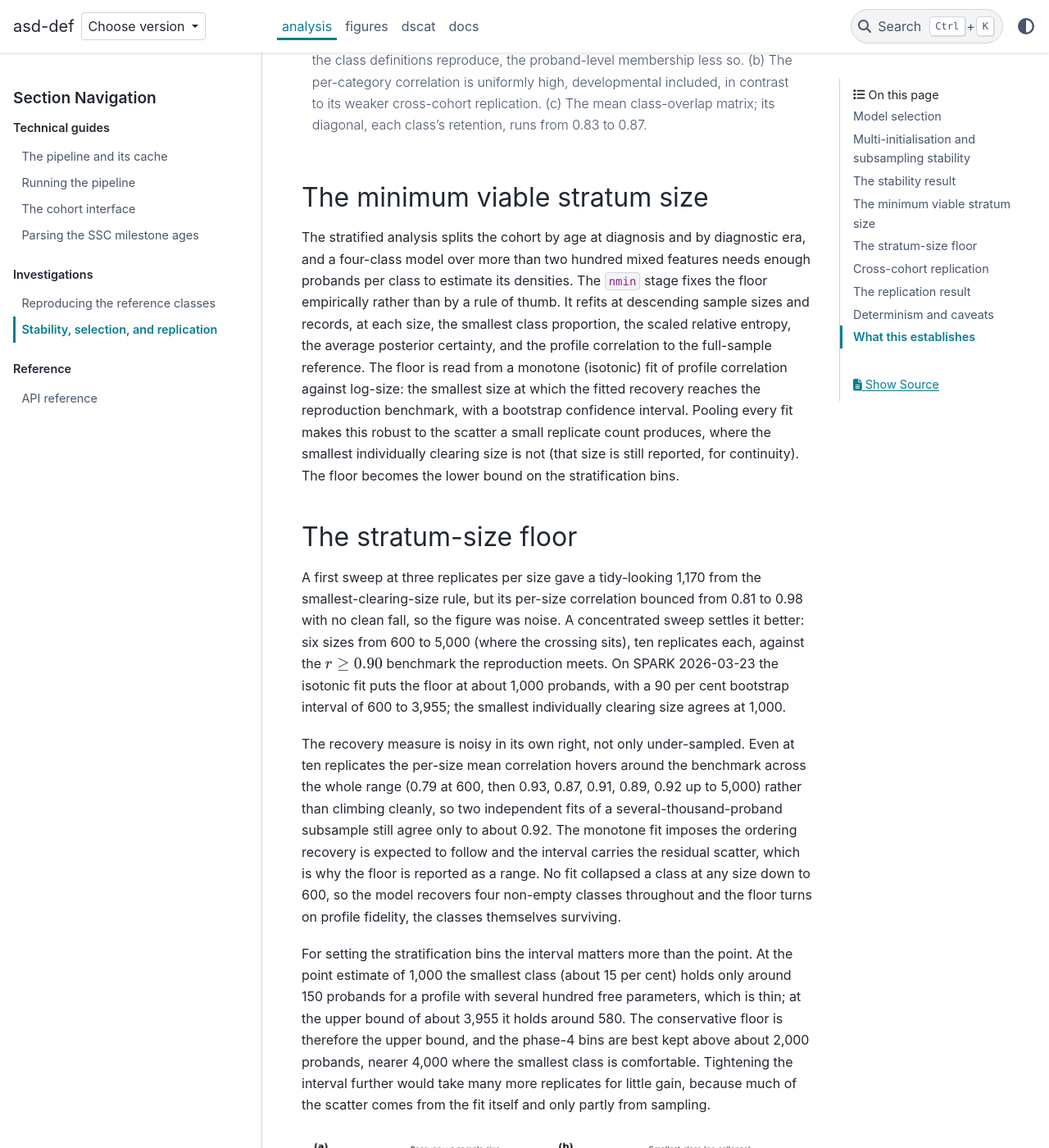
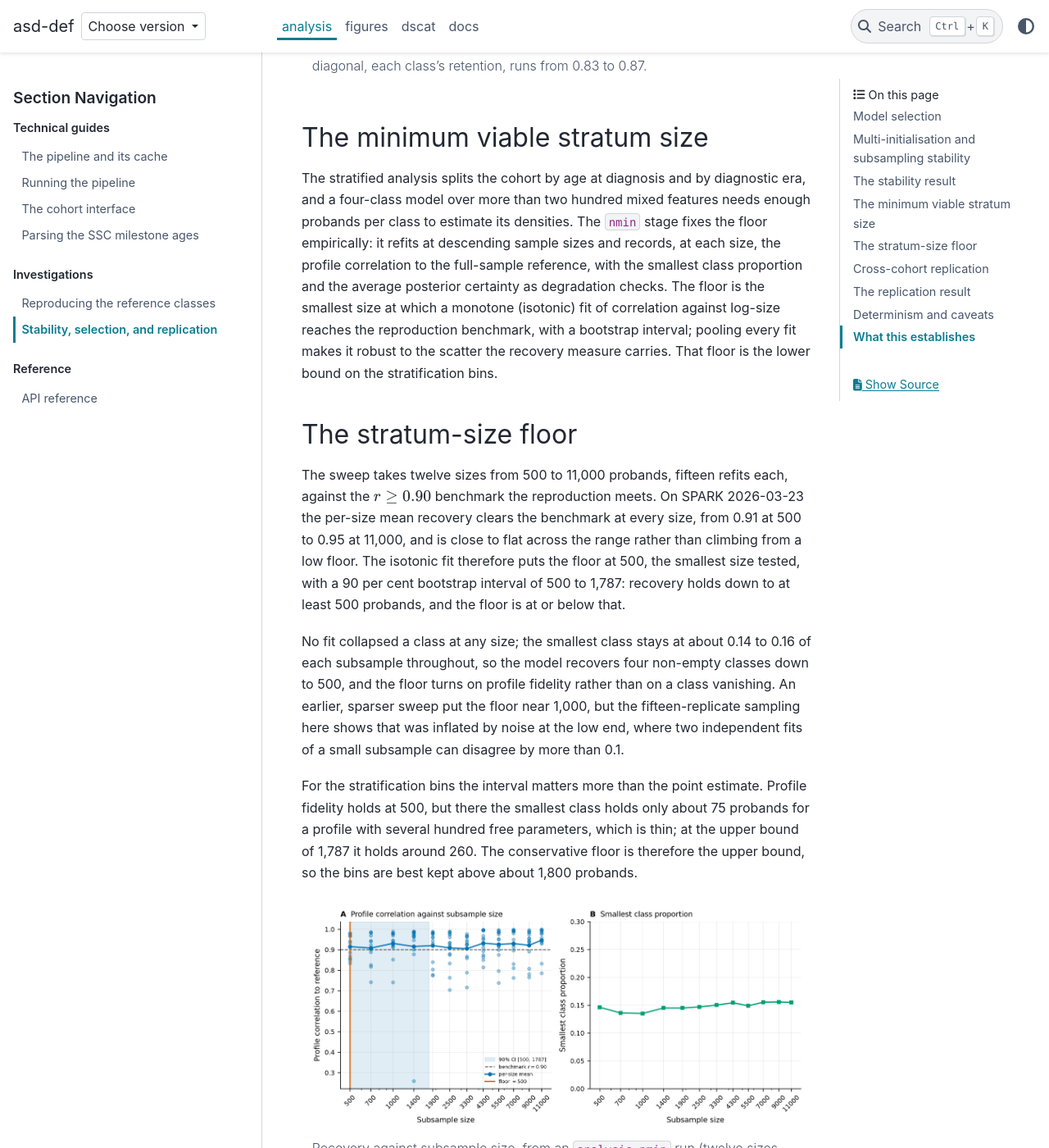
Before and after one commit to tahmidazam/asd-def, a Sphinx documentation site: the page built from docs/source/packages/analysis/investigations/stability-selection-and-replication.md, in a window 1280 px wide and 1400 px high, scrolled down 3818 px. Shown: the whole window at 82% size. Built offline with Sphinx 7.4.7 and the PyData theme 0.15.4, drawn with Linux system fonts in a browser that asks for light colours; some of the changed text lies outside the part shown.

Commit message:
docs(analysis): tighten the investigations and report the denser stratum-size sweep
The reproduction and stability investigations are made more concise without losing precision:
duplicated roadmap and repeated sentences are cut, and enrichment, depletion, and the class
signature are defined where first used. The "How robust is the reproduction" heading becomes
the noun phrase "Robustness of the reproduction". The stratum-size sweep is rerun at twelve
sizes and fifteen refits, which revises the floor down to 500 probands (90 per cent interval
500 to 1,787) and shows the earlier ~1,000 estimate was inflated by low-end noise. The figures
are re-rendered in the new style.

```diff
--- a/docs/source/_figures/stratum_size.json
+++ b/docs/source/_figures/stratum_size.json
@@ -1,7 +1,7 @@
 {
   "figure": "nmin",
   "source_stage": "nmin",
-  "source_run": "4b176cb3f0b7848c",
-  "source_git_commit": "1a1b950-dirty",
+  "source_run": "fefeff2f33925de9",
+  "source_git_commit": "313126d-dirty",
   "figures_version": "0.4.0"
 }
--- a/docs/source/packages/analysis/investigations/stability-selection-and-replication.md
+++ b/docs/source/packages/analysis/investigations/stability-selection-and-replication.md
@@ -3,13 +3,11 @@
 *This investigation tests how solid the reference solution is before the stratified work begins: how many classes the data support, whether the solution survives re-initialisation, resampling, and a second cohort, and how small a stratum can be before four-class recovery breaks down.*
 
 Reproducing the four classes is necessary but not sufficient: a partition can reproduce and
-still be an artefact of one fit, one initialisation, or one cohort. The second goal is to
-test how solid the reference solution is, three ways, before the stratified work begins. The
-`select` stage asks how many classes the data support; the `stability` stage asks whether the
-solution survives re-initialisation and resampling; the `replicate` stage asks whether it
-reappears in a second cohort. The `nmin` stage reuses the resampling machinery to fix how
-small a stratum can be before four-class recovery breaks down, which bounds the bins in the
-stratified analysis.
+still be an artefact of one fit, one initialisation, or one cohort. The `select` stage asks how
+many classes the data support; `stability` asks whether the solution survives re-initialisation
+and resampling; `replicate` asks whether it reappears in a second cohort; and `nmin` reuses the
+resampling machinery to fix how small a stratum can be before four-class recovery breaks down,
+which bounds the bins in the stratified analysis.
 
 Each stage compares a fitted solution to the named reference fit. The comparison currency is
 the seven-category signature from the reproduction stage: the signed proportion of each
@@ -45,20 +43,19 @@ show at a large sample, where the likelihood gain from an extra class outweighs
 the parameters it adds. The cross-validated log-likelihood, the out-of-sample measure, gains
 little past four classes, and the higher-class solutions degenerate, their smallest class falling
 towards a few per cent of the cohort. Four classes is retained as the authors chose it, by
-reading the criteria rather than by an automatic rule.
+reading the criteria.
 
 :::{figure} /_figures/selection_criteria.png
 :alt: Model-selection criteria across one to ten latent classes
 :width: 100%
 :align: center
 
-Model selection across one to ten latent classes, from an `analysis select` run. (a) The
+Model selection across one to ten latent classes, from an `analysis select` run. (A) The
 information criteria fall throughout and reach their minimum at nine classes, the
-over-extraction expected at a sample of this size. (b) The cross-validated log-likelihood
-gains little beyond four classes. (c) The smallest class proportion falls towards zero as
-classes are added, while the relative entropy stays high, so it is class size rather than
-classification certainty that marks the higher-class solutions as uninterpretable. The dashed
-line marks the four classes chosen by Litman et al.
+over-extraction expected at a sample of this size. (B) The cross-validated log-likelihood gains
+little beyond four classes. (C) The smallest class proportion falls towards zero as classes are
+added; it is class size, not classification certainty, that marks the higher-class solutions as
+uninterpretable. The dashed line marks the four classes chosen by Litman et al.
 :::
 
 ## Multi-initialisation and subsampling stability
@@ -116,10 +113,10 @@ with membership that is softer at the edges.
 :align: center
 
 Stability of the reference fit under subsampling, from an `analysis stability` run (50 refits
-on random halves). (a) The seven-category profile correlation clusters near 0.92, while the
+on random halves). (A) The seven-category profile correlation clusters near 0.92, while the
 adjusted Rand index is more spread, around 0.65: the class definitions reproduce, the
-proband-level membership less so. (b) The per-category correlation is uniformly high,
-developmental included, in contrast to its weaker cross-cohort replication. (c) The mean
+proband-level membership less so. (B) The per-category correlation is uniformly high,
+developmental included, in contrast to its weaker cross-cohort replication. (C) The mean
 class-overlap matrix; its diagonal, each class's retention, runs from 0.83 to 0.87.
 :::
 
@@ -127,54 +124,46 @@ class-overlap matrix; its diagonal, each class's retention, runs from 0.83 to 0.
 
 The stratified analysis splits the cohort by age at diagnosis and by diagnostic era, and a
 four-class model over more than two hundred mixed features needs enough probands per class to
-estimate its densities. The `nmin` stage fixes the floor empirically rather than by a rule of
-thumb. It refits at descending sample sizes and records, at each size, the smallest class
-proportion, the scaled relative entropy, the average posterior certainty, and the profile
-correlation to the full-sample reference. The floor is read from a monotone (isotonic) fit of
-profile correlation against log-size: the smallest size at which the fitted recovery reaches
-the reproduction benchmark, with a bootstrap confidence interval. Pooling every fit makes this
-robust to the scatter a small replicate count produces, where the smallest individually
-clearing size is not (that size is still reported, for continuity). The floor becomes the lower
-bound on the stratification bins.
+estimate its densities. The `nmin` stage fixes the floor empirically: it refits at descending
+sample sizes and records, at each size, the profile correlation to the full-sample reference,
+with the smallest class proportion and the average posterior certainty as degradation checks.
+The floor is the smallest size at which a monotone (isotonic) fit of correlation against
+log-size reaches the reproduction benchmark, with a bootstrap interval; pooling every fit makes
+it robust to the scatter the recovery measure carries. That floor is the lower bound on the
+stratification bins.
 
 ## The stratum-size floor
 
-A first sweep at three replicates per size gave a tidy-looking 1,170 from the
-smallest-clearing-size rule, but its per-size correlation bounced from 0.81 to 0.98 with no
-clean fall, so the figure was noise. A concentrated sweep settles it better: six sizes from 600
-to 5,000 (where the crossing sits), ten replicates each, against the $r \ge 0.90$ benchmark the
-reproduction meets. On SPARK 2026-03-23 the isotonic fit puts the floor at about 1,000 probands,
-with a 90 per cent bootstrap interval of 600 to 3,955; the smallest individually clearing size
-agrees at 1,000.
+The sweep takes twelve sizes from 500 to 11,000 probands, fifteen refits each, against the
+$r \ge 0.90$ benchmark the reproduction meets. On SPARK 2026-03-23 the per-size mean recovery
+clears the benchmark at every size, from 0.91 at 500 to 0.95 at 11,000, and is close to flat
+across the range rather than climbing from a low floor. The isotonic fit therefore puts the
+floor at 500, the smallest size tested, with a 90 per cent bootstrap interval of 500 to 1,787:
+recovery holds down to at least 500 probands, and the floor is at or below that.
 
-The recovery measure is noisy in its own right, not only under-sampled. Even at ten replicates
-the per-size mean correlation hovers around the benchmark across the whole range (0.79 at 600,
-then 0.93, 0.87, 0.91, 0.89, 0.92 up to 5,000) rather than climbing cleanly, so two independent
-fits of a several-thousand-proband subsample still agree only to about 0.92. The monotone fit
-imposes the ordering recovery is expected to follow and the interval carries the residual
-scatter, which is why the floor is reported as a range. No fit collapsed a class at any size
-down to 600, so the model recovers four non-empty classes throughout and the floor turns on
-profile fidelity, the classes themselves surviving.
+No fit collapsed a class at any size; the smallest class stays at about 0.14 to 0.16 of each
+subsample throughout, so the model recovers four non-empty classes down to 500, and the floor
+turns on profile fidelity rather than on a class vanishing. An earlier, sparser sweep put the
+floor near 1,000, but the fifteen-replicate sampling here shows that was inflated by noise at
+the low end, where two independent fits of a small subsample can disagree by more than 0.1.
 
-For setting the stratification bins the interval matters more than the point. At the point
-estimate of 1,000 the smallest class (about 15 per cent) holds only around 150 probands for a
-profile with several hundred free parameters, which is thin; at the upper bound of about 3,955
-it holds around 580. The conservative floor is therefore the upper bound, and the phase-4 bins
-are best kept above about 2,000 probands, nearer 4,000 where the smallest class is comfortable.
-Tightening the interval further would take many more replicates for little gain, because much of
-the scatter comes from the fit itself and only partly from sampling.
+For the stratification bins the interval matters more than the point estimate. Profile fidelity
+holds at 500, but there the smallest class holds only about 75 probands for a profile with
+several hundred free parameters, which is thin; at the upper bound of 1,787 it holds around 260.
+The conservative floor is therefore the upper bound, so the bins are best kept above about 1,800
+probands.
 
 :::{figure} /_figures/stratum_size.png
 :alt: Recovery against subsample size and the minimum viable stratum size
 :width: 100%
 :align: center
 
-Recovery against subsample size, from an `analysis nmin` run (six sizes, ten refits each). (a)
-Each refit's profile correlation to the full-sample reference, with the per-size mean, the
-$r \ge 0.90$ benchmark, and the isotonic floor near 1,000 with its 90 per cent bootstrap
-interval (600 to 3,955). The recovery measure hovers near the benchmark across the whole range
-rather than climbing cleanly, so the floor is reported as a range. (b) The smallest class
-proportion stays clear of zero at every size, so no class collapses.
+Recovery against subsample size, from an `analysis nmin` run (twelve sizes, fifteen refits
+each). (A) Each refit's profile correlation to the full-sample reference, with the per-size
+mean, the $r \ge 0.90$ benchmark, and the isotonic floor at 500 with its 90 per cent bootstrap
+interval (500 to 1,787). The per-size mean clears the benchmark across the whole range, so the
+floor sits at or below the smallest size tested. (B) The smallest class proportion stays near
+0.15 at every size, so no class collapses.
 :::
 
 ## Cross-cohort replication
@@ -215,10 +204,9 @@ the developmental category (below) accounts for.
 :align: center
 
 Cross-cohort replication, from an `analysis replicate` run projecting the SPARK model onto 771
-SSC probands. (a) Every class-by-category signature value, SSC against SPARK, around the line
-of equality ($r = 0.76$). (b) The per-category correlation; the developmental category, the
-one built from the SSC milestone parsing rather than a standard instrument, sits well below
-the rest.
+SSC probands. (A) Every class-by-category signature value, SSC against SPARK, around the line of
+equality ($r = 0.76$). (B) The per-category correlation; the developmental category, the one
+built from the SSC milestone parsing rather than a standard instrument, sits well below the rest.
 :::
 
 The correlation is uneven across the seven categories:
@@ -258,14 +246,11 @@ interrupt: `select`, both `stability` modes, and `nmin` checkpoint each complete
 continue from where they stopped when re-run, reproducing the same result as an uninterrupted
 run. See [the pipeline and its cache](../guides/pipeline-and-caching.md) for how the checkpoints work.
 
-The replication carries two honest caveats. The SSC harmonisation relies on the package's own
-milestone handling: the authors used a hand-cleaned background-history file that was not
-released, so the raw free-text milestone ages are parsed into months here rather than read
-from their clean file. That parsing is what the developmental category rests on, and it is
-where the projection departs most from the published profile. And the shared-feature
-complete-case reduction leaves a sample below the full SSC release, so the replication is
-reported with its sample size and read against the published value rather than offered as an
-exact reproduction.
+The replication carries two caveats. The SSC milestone ages are parsed from free text here, not
+read from the authors' unreleased hand-cleaned file; that parsing is what the developmental
+category rests on, and where the projection departs most from the published profile. And the
+shared-feature complete-case reduction leaves a sample below the full SSC release, so the
+replication is read against the published value rather than offered as an exact reproduction.
 
 ## What this establishes
 
```
Also changed, not shown: docs/source/packages/analysis/investigations/reproducing-the-reference-classes.md (+39 -41 lines), docs/source/_figures/replication.png, docs/source/_figures/reproduction.png, docs/source/_figures/selection_criteria.png, docs/source/_figures/stability.png, docs/source/_figures/stratum_size.png.
